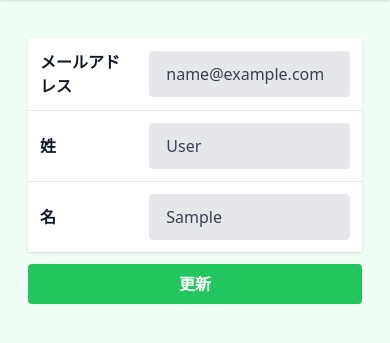
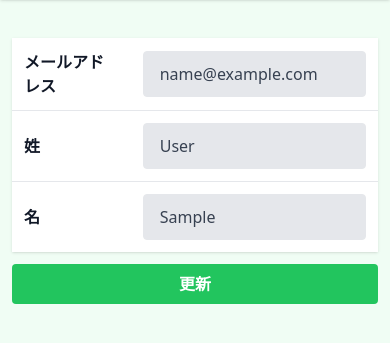
Before and after one commit to nisyuu/sumuma, a Django app: page /account/update-user/1/ in a window 390 px wide. Shown: the part 54-397 px from the top of the page. Run offline with Django 4.2, Linux system fonts and the light colour scheme; the visitor is signed in with stand-in values (Sample User, id 1); data comes from the database, SQL or seed files in the repository; style sheets or scripts are compiled from the project's sources; some libraries are stand-ins or nearby versions.

Commit message:
delete side padding

```diff
--- a/account/templates/account/password_change.html
+++ b/account/templates/account/password_change.html
@@ -1,6 +1,6 @@
 {% extends "loggedin_base.html" %}
 {% block content %}
-<div class="w-full px-4 md:px-0 md:mt-8 text-gray-800 leading-normal">
+<div class="w-full md:px-0 md:mt-8 text-gray-800 leading-normal">
   <form action="" method="POST">
     {% csrf_token %}
     {{ form.non_field_errors }}
--- a/account/templates/account/update_user.html
+++ b/account/templates/account/update_user.html
@@ -1,6 +1,6 @@
 {% extends "loggedin_base.html" %}
 {% block content %}
-<div class="w-full px-4 md:px-0 md:mt-8 text-gray-800 leading-normal">
+<div class="w-full md:px-0 md:mt-8 text-gray-800 leading-normal">
   <form action="" method="POST">
     {% csrf_token %}
     {{ form.non_field_errors }}
```
